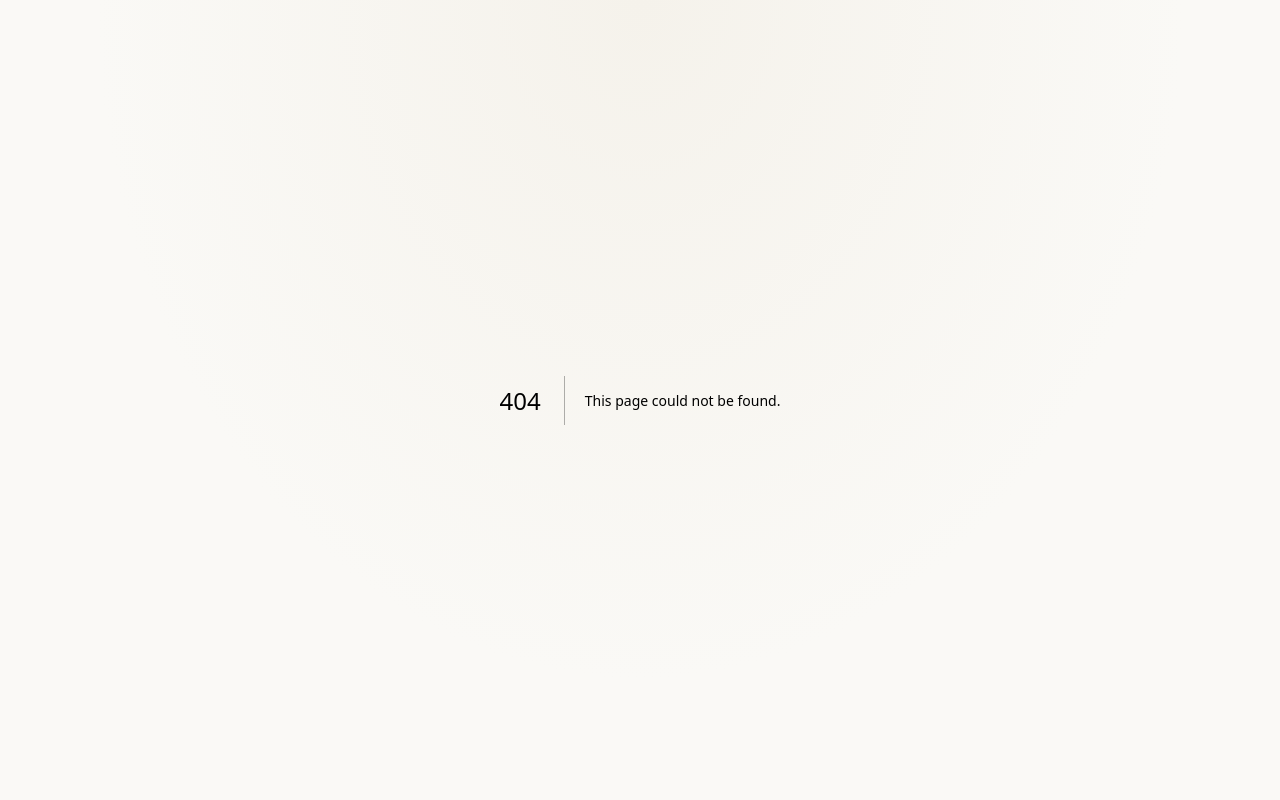
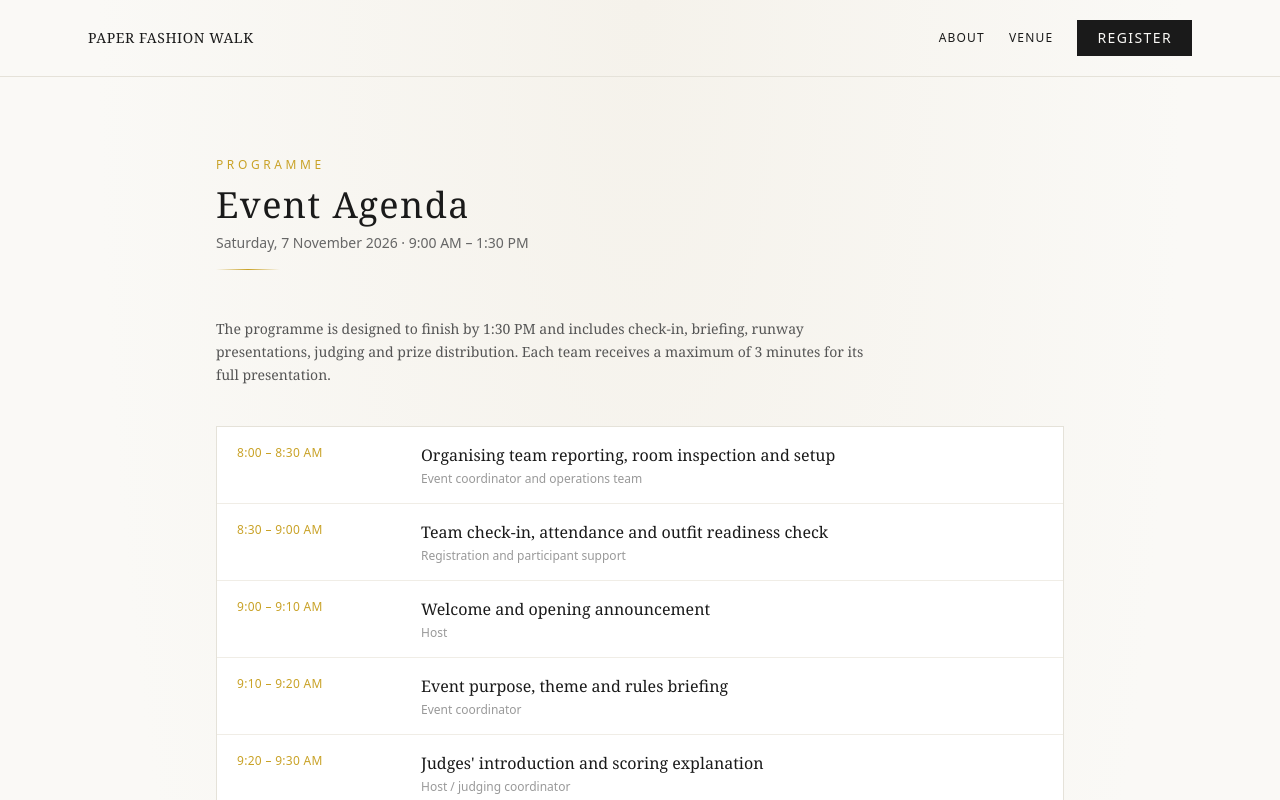
Before and after one commit to felixdalmet-sketch/Testing-1_PFS, a Next.js app: page /agenda in a window 1280 px wide. Before the commit this address had no page. Shown: the top 800 px of the page. Built offline with nearby package versions, Linux system fonts and the light colour scheme.

Commit message:
Add full Agenda and Venue pages; Google Form on all Register buttons

```diff
--- /dev/null
+++ b/src/app/agenda/page.tsx
@@ -0,0 +1,110 @@
+import Link from "next/link";
+
+const schedule = [
+  { time: "8:00 – 8:30 AM", activity: "Organising team reporting, room inspection and setup", lead: "Event coordinator and operations team" },
+  { time: "8:30 – 9:00 AM", activity: "Team check-in, attendance and outfit readiness check", lead: "Registration and participant support" },
+  { time: "9:00 – 9:10 AM", activity: "Welcome and opening announcement", lead: "Host" },
+  { time: "9:10 – 9:20 AM", activity: "Event purpose, theme and rules briefing", lead: "Event coordinator" },
+  { time: "9:20 – 9:30 AM", activity: "Judges' introduction and scoring explanation", lead: "Host / judging coordinator" },
+  { time: "9:30 – 9:40 AM", activity: "Team lineup and order confirmation", lead: "Stage and participant coordinators" },
+  { time: "9:40 – 10:40 AM", activity: "Paper Fashion Walk presentations: Teams 1–4", lead: "Host and runway coordinator" },
+  { time: "10:40 – 10:50 AM", activity: "Short reset and classroom ventilation break", lead: "Operations team" },
+  { time: "10:50 – 11:50 AM", activity: "Paper Fashion Walk presentations: Teams 5–8", lead: "Host and runway coordinator" },
+  { time: "11:50 AM – 12:10 PM", activity: "Judges' review and score consolidation", lead: "Judging coordinator" },
+  { time: "12:10 – 12:25 PM", activity: "Audience interaction and participant group photographs", lead: "Host and media team" },
+  { time: "12:25 – 12:45 PM", activity: "Results, awards and recognition", lead: "Judges / faculty representative" },
+  { time: "12:45 – 12:55 PM", activity: "Vote of thanks and closing remarks", lead: "Event coordinator" },
+  { time: "12:55 – 1:30 PM", activity: "Pack-down, room restoration and final inspection", lead: "All organising teams" },
+];
+
+export default function AgendaPage() {
+  return (
+    <div className="min-h-screen paper-bg">
+      <header className="border-b border-[#e5e2d9]">
+        <div className="max-w-6xl mx-auto px-6 py-5 flex justify-between items-center">
+          <Link href="/" className="font-display text-sm tracking-[0.2em] uppercase">
+            PAPER FASHION WALK
+          </Link>
+          <div className="flex items-center gap-6 font-sans-ui text-xs tracking-widest uppercase">
+            <Link href="/about" className="hidden md:inline hover:text-[#c9a227]">About</Link>
+            <Link href="/venue" className="hidden md:inline hover:text-[#c9a227]">Venue</Link>
+            <a
+              href="https://forms.gle/szVdWVhLMAos6Bqy7"
+              target="_blank"
+              rel="noopener noreferrer"
+              className="btn-primary !py-2 !px-5 text-xs"
+            >
+              Register
+            </a>
+          </div>
+        </div>
+      </header>
+
+      <main className="max-w-4xl mx-auto px-6 py-16 md:py-20">
+        <p className="font-sans-ui text-xs tracking-[0.3em] uppercase text-[#c9a227] mb-3">
+          Programme
+        </p>
+        <h1 className="heading-lg mb-2">Event Agenda</h1>
+        <p className="text-[#666] font-sans-ui text-sm mb-4">
+          Saturday, 7 November 2026 · 9:00 AM – 1:30 PM
+        </p>
+        <div className="accent-line w-16 mb-12" />
+
+        <p className="text-[#555] text-sm mb-10 max-w-2xl leading-relaxed">
+          The programme is designed to finish by 1:30 PM and includes check-in, briefing,
+          runway presentations, judging and prize distribution. Each team receives a maximum
+          of 3 minutes for its full presentation.
+        </p>
+
+        <div className="bg-white border border-[#e5e2d9]">
+          {schedule.map((item, i) => (
+            <div
+              key={i}
+              className={`grid grid-cols-1 md:grid-cols-[160px_1fr] gap-2 md:gap-6 px-5 py-4 ${
+                i !== schedule.length - 1 ? "border-b border-[#f0ede6]" : ""
+              }`}
+            >
+              <div className="font-sans-ui text-xs tracking-wide text-[#c9a227] md:pt-0.5">
+                {item.time}
+              </div>
+              <div>
+                <p className="font-medium text-[#1a1a1a] text-sm md:text-base">{item.activity}</p>
+                <p className="font-sans-ui text-xs text-[#999] mt-1">{item.lead}</p>
+              </div>
+            </div>
+          ))}
+        </div>
+
+        <div className="mt-14 p-6 border border-[#e5e2d9] bg-white/60">
+          <h2 className="font-display text-lg mb-3">Runway presentation sequence</h2>
+          <ol className="list-decimal pl-5 space-y-2 text-sm text-[#555]">
+            <li>Host announces the team number and team name.</li>
+            <li>Team enters the runway area in the confirmed order.</li>
+            <li>Model(s) complete the planned walk and pause at the display point.</li>
+            <li>A team representative gives a concise 30–45 second concept explanation.</li>
+            <li>Model(s) complete the exit walk and return to the waiting area.</li>
+            <li>Judges record scores independently before the next team begins.</li>
+          </ol>
+        </div>
+
+        <div className="mt-12 text-center">
+          <a
+            href="https://forms.gle/szVdWVhLMAos6Bqy7"
+            target="_blank"
+            rel="noopener noreferrer"
+            className="btn-primary"
+          >
+            Register Your Team
+          </a>
+        </div>
+      </main>
+
+      <footer className="border-t border-[#e5e2d9] mt-8">
+        <div className="max-w-6xl mx-auto px-6 py-8 flex flex-col md:flex-row justify-between items-center gap-4 font-sans-ui text-xs text-[#999]">
+          <p>© 2026 KLE CBALC, Belagavi. PAPER FASHION WALK.</p>
+          <Link href="/" className="hover:text-[#1a1a1a]">Home</Link>
+        </div>
+      </footer>
+    </div>
+  );
+}
```
